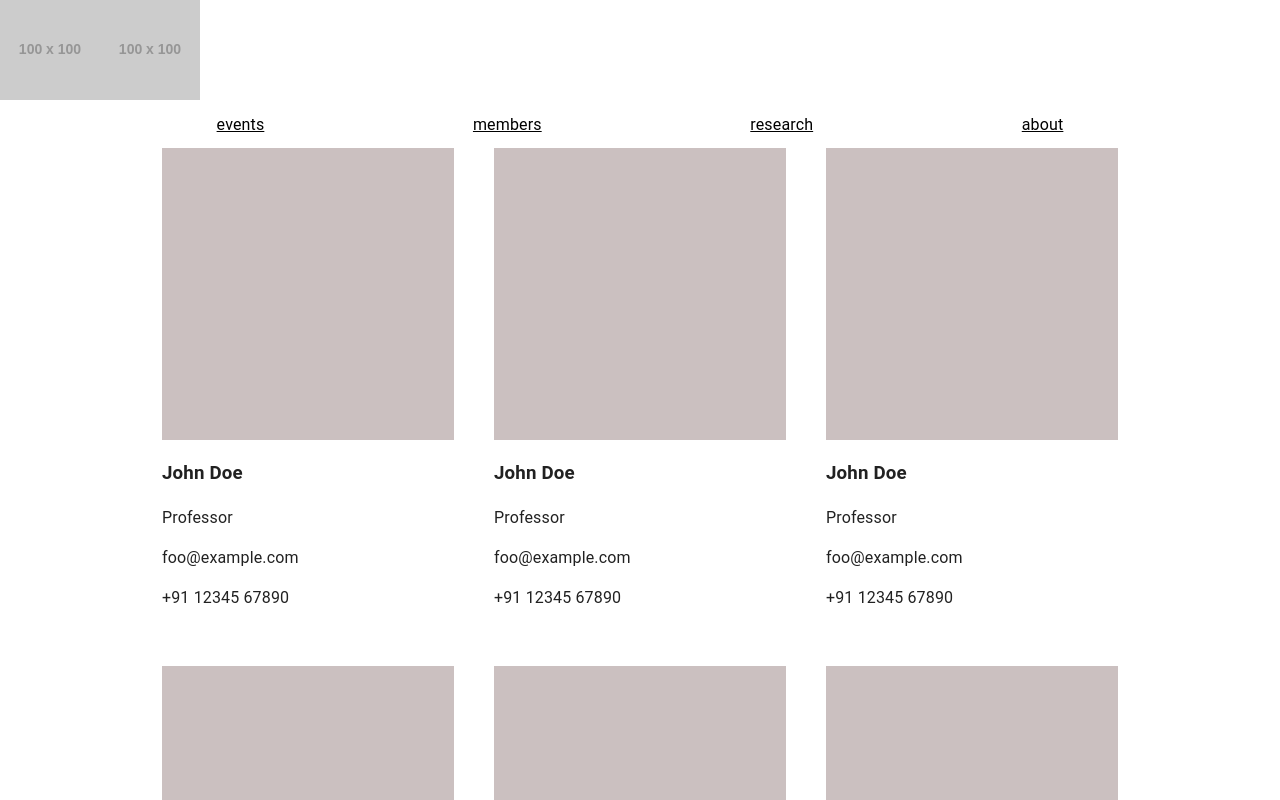
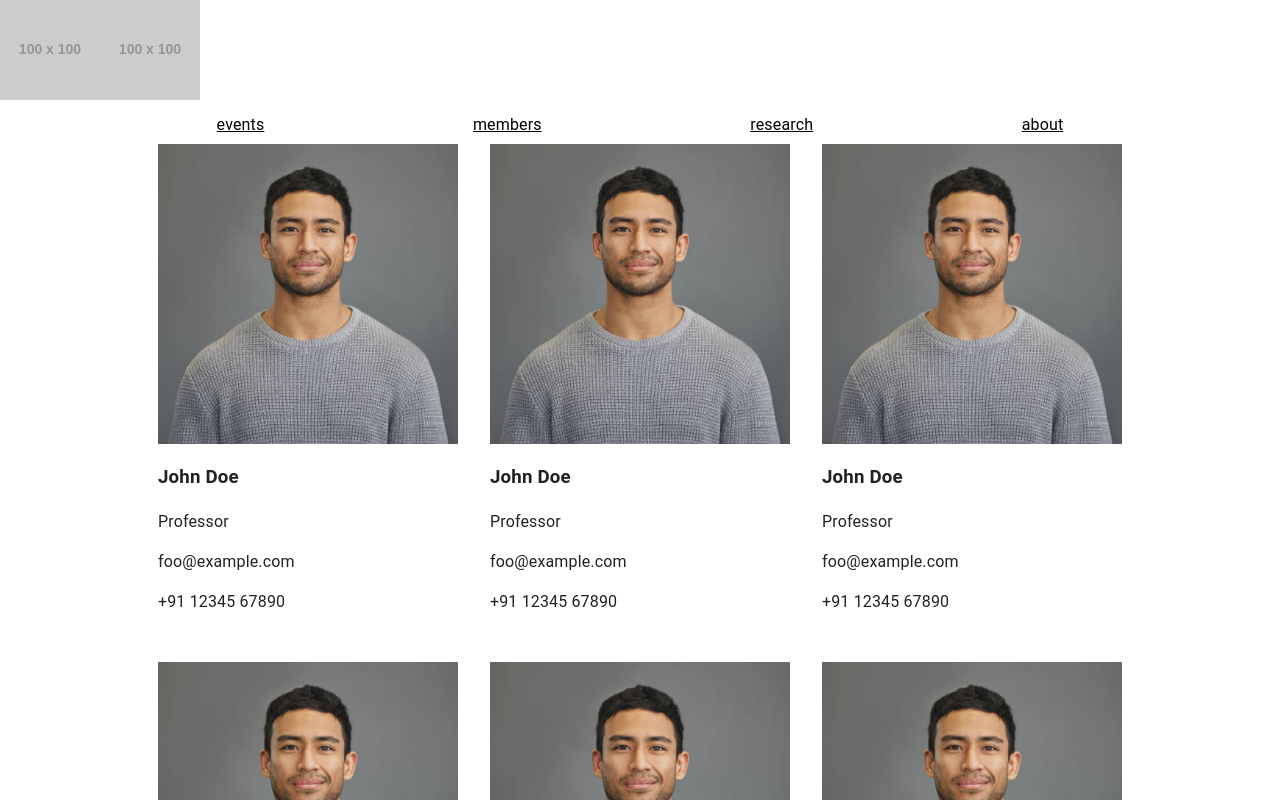
Before and after one commit to AdityaAnuragi/cyber-sec-landing, a React (Vite) app: page /members in a window 1280 px wide. Shown: the top 800 px of the page. Built offline with nearby package versions, Linux system fonts and the light colour scheme.

Commit message:
fixed BackgroundForImageComponent and added documentaion with JSDoc

```diff
--- a/src/components/OneEvent/OneEvent.module.scss
+++ b/src/components/OneEvent/OneEvent.module.scss
@@ -34,13 +34,15 @@
 
 .image {
   // margin-right: 0.5rem;
-  // display: block;
 
   // @media only screen and (max-width: 768px) {
   // margin-left: auto;
   // margin-right: auto;
   // }
+  display: block;
   width: 100%;
+  height: 100%;
+
   // max-width: 18.75rem;
   // max-height: 6.25rem;
 }
--- a/src/components/PersonDetails/PersonDetails.module.scss
+++ b/src/components/PersonDetails/PersonDetails.module.scss
@@ -1,6 +1,6 @@
 .container {
   // border: 2px solid black;
-  padding: 0.25rem;
+  // padding: 0.25rem;
   width: 30%;
   max-width: 18.75rem;
   min-width: 12.5rem;
@@ -10,10 +10,17 @@
 
 }
 
-.imagePlaceholder {
-  // width: 100%;
+.image {
+  // min-width: 100%;
+  // min-height: 100%;
+  width: 100%;
+  height: 100%;
+  object-fit: cover;
+  display: block;
+  // max-height:100%;
+  // max-width:100%;
   // aspect-ratio: 1/1;
-  background-color: lightcoral;
+  // background-color: lightcoral;
 }
 
 // .img {
--- a/src/components/PersonDetails/PersonDetails.tsx
+++ b/src/components/PersonDetails/PersonDetails.tsx
@@ -1,6 +1,8 @@
 import { CSSProperties } from "react"
 import { BackgroundForImage } from "../BackgroundForImage/BackgroundForImage"
 import PersonDetailsStyles from "./PersonDetails.module.scss"
+
+import samplePhoto from "./istockphoto-1335941248-612x612.jpg"
 
 export function PersonDetails() {
 
@@ -15,7 +17,8 @@ export function PersonDetails() {
         {/* <img src="https://picsum.photos/200/200" alt="Club member" className={`${PersonDetailsStyles.img}`} /> */}
 
         <BackgroundForImage style={styleForDiv} >
-          <div className={`${PersonDetailsStyles.imagePlaceholder}`} ></div>
+          {/* <div className={`${PersonDetailsStyles.image}`} ></div> */}
+          <img src={samplePhoto} className={`${PersonDetailsStyles.image}`}  alt="Club member" />
         </BackgroundForImage>
 
         <h3>John Doe</h3>
```
Also changed, not shown: src/components/BackgroundForImage/BackgroundForImage.tsx (+16 -0 lines), src/components/PersonDetails/istockphoto-1335941248-612x612.jpg (added).
